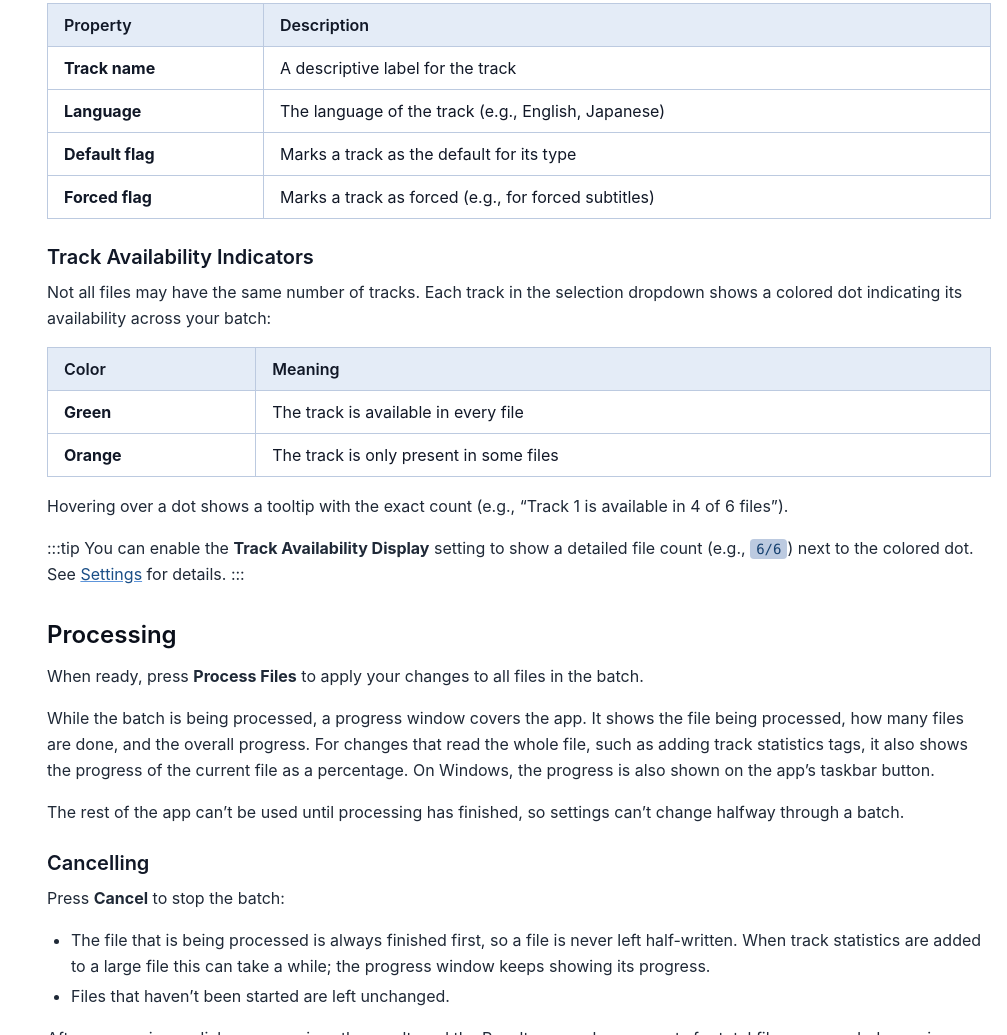
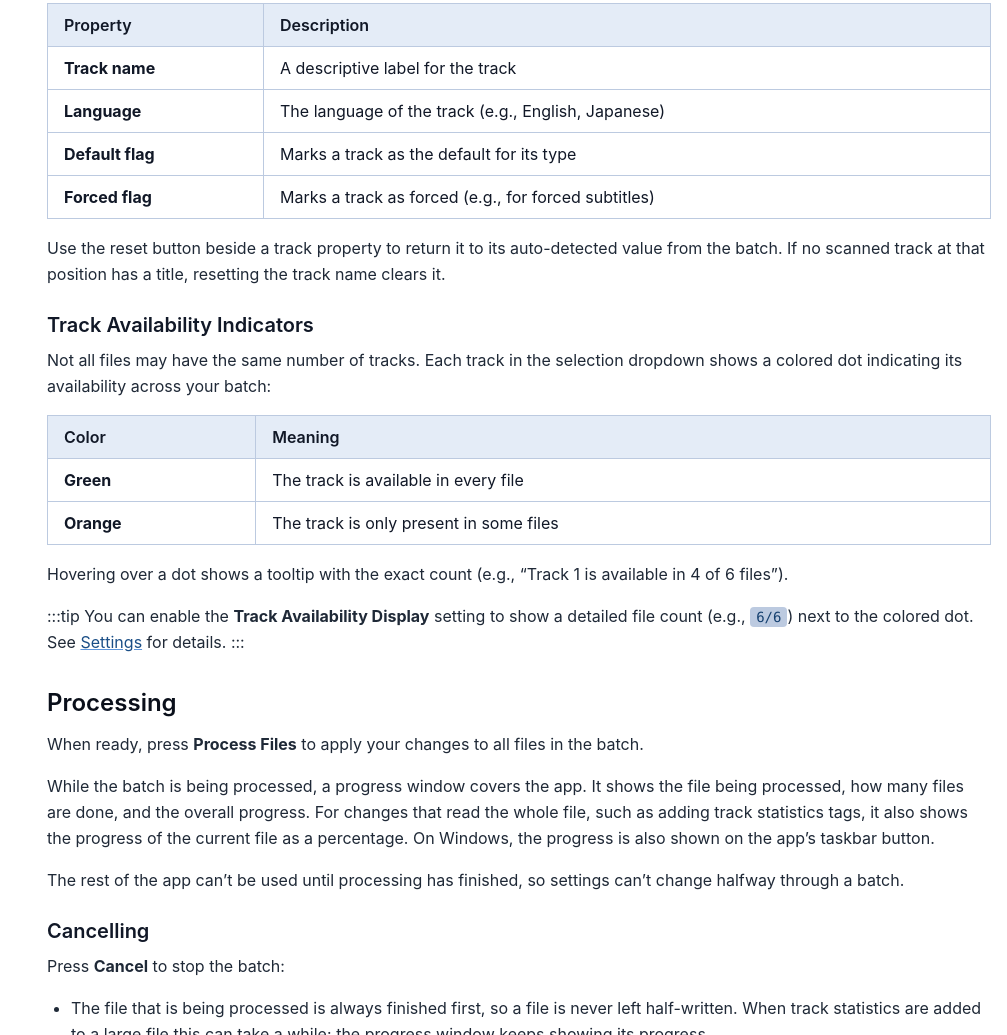
Before and after one commit to TimGels/matroskabatchflow.com, an Astro site: page /docs/user-guide in a window 1280 px wide. Shown: the part 1286-2321 px from the top of the page, without its empty margins (273-1280 px from the left). Built offline with nearby package versions, Linux system fonts and the light colour scheme; Astro itself is replaced by a stand-in of ours.

Commit message:
docs: explain resetting track properties

```diff
--- a/src/content/docs/user-guide.md
+++ b/src/content/docs/user-guide.md
@@ -54,6 +54,8 @@ The Video, Audio, and Subtitles pages let you configure properties per track:
 | **Default flag** | Marks a track as the default for its type            |
 | **Forced flag**  | Marks a track as forced (e.g., for forced subtitles) |
 
+Use the reset button beside a track property to return it to its auto-detected value from the batch. If no scanned track at that position has a title, resetting the track name clears it.
+
 ### Track Availability Indicators
 
 Not all files may have the same number of tracks. Each track in the selection dropdown shows a colored dot indicating its availability across your batch:
```
